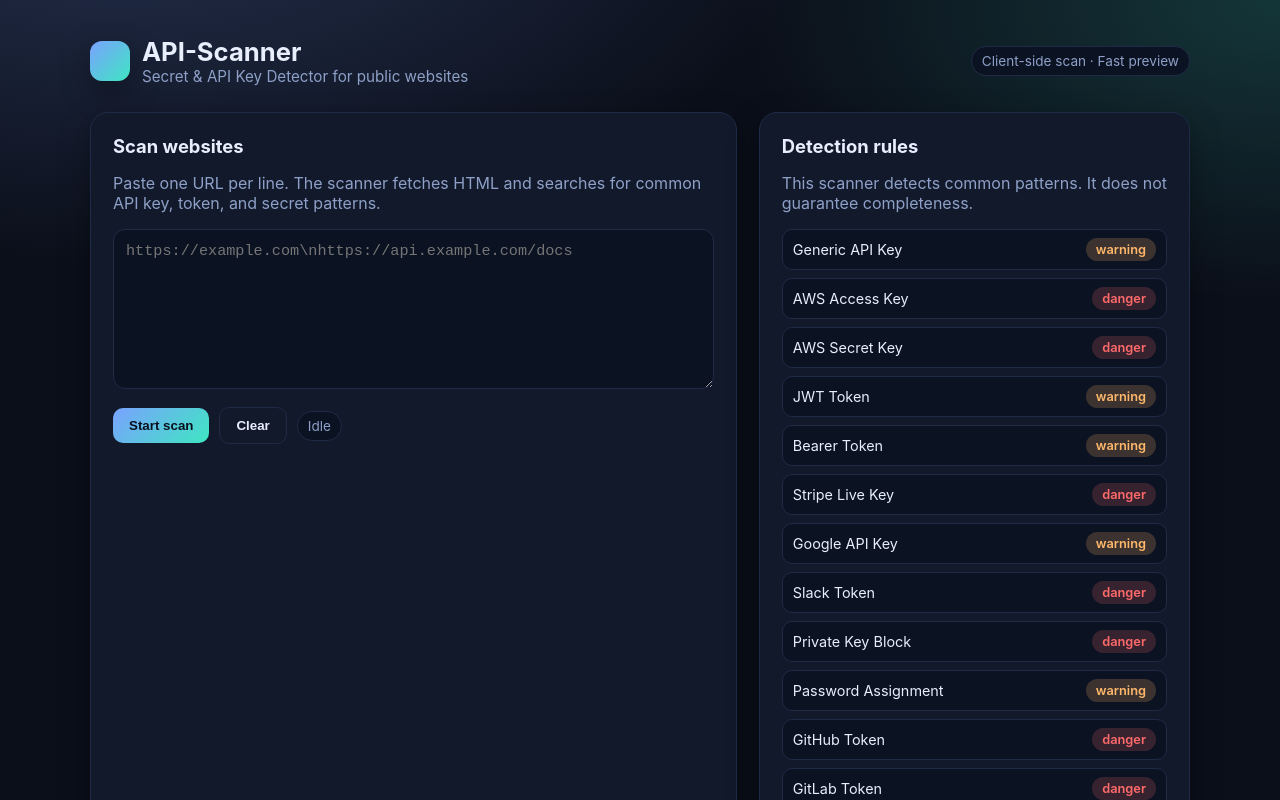
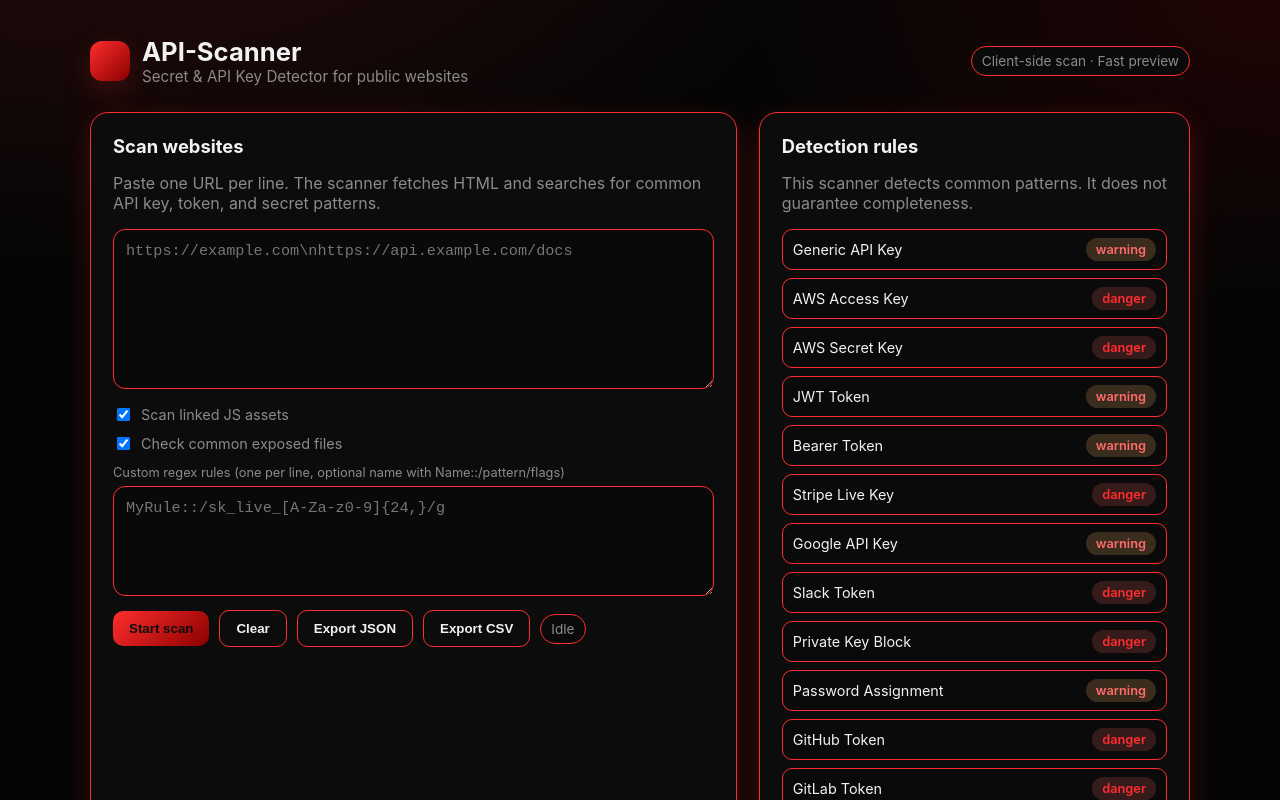
Before and after one commit to Murtsi/API-Scanner, a React (Vite) app: page / in a window 1280 px wide. Shown: the top 800 px of the page. Built offline with nearby package versions, Linux system fonts and the light colour scheme.

Commit message:
More detections

```diff
--- a/src/App.jsx
+++ b/src/App.jsx
@@ -144,6 +144,11 @@
   const [scanSummary, setScanSummary] = useState("Idle");
   const [statusRows, setStatusRows] = useState([]);
   const [results, setResults] = useState([]);
+  const [customRulesInput, setCustomRulesInput] = useState("");
+  const [scanOptions, setScanOptions] = useState({
+    scanAssets: true,
+    checkExposed: true,
+  });
   const patterns = useMemo(() => PATTERNS, []);
 
   const urls = useMemo(() => {
@@ -165,8 +170,78 @@
     });
   };
 
-  const extractMatches = (content) => {
-    return patterns
+  const parseCustomRules = () => {
+    const lines = customRulesInput
+      .split(/\r?\n/)
+      .map((line) => line.trim())
+      .filter(Boolean);
+
+    const rules = [];
+    lines.forEach((line, index) => {
+      let name = `Custom Rule ${index + 1}`;
+      let patternText = line;
+      let flags = "g";
+
+      if (line.includes("::")) {
+        const [left, right] = line.split("::").map((part) => part.trim());
+        name = left || name;
+        patternText = right || "";
+      }
+
+      if (!patternText) {
+        return;
+      }
+
+      if (patternText.startsWith("/") && patternText.lastIndexOf("/") > 0) {
+        const lastSlash = patternText.lastIndexOf("/");
+        flags = patternText.slice(lastSlash + 1) || "g";
+        patternText = patternText.slice(1, lastSlash);
+      }
+
+      try {
+        const regex = new RegExp(patternText, flags.includes("g") ? flags : `${flags}g`);
+        rules.push({
+          name,
+          severity: "warning",
+          regex,
+          example: patternText,
+        });
+      } catch {
+        // ignore invalid regex
+      }
+    });
+
+    return rules;
+  };
+
+  const customRules = useMemo(() => parseCustomRules(), [customRulesInput]);
+
+  const combinedPatterns = useMemo(() => {
+    return [...patterns, ...customRules];
+  }, [patterns, customRules]);
+
+  const shannonEntropy = (value) => {
+    const map = new Map();
+    for (const char of value) {
+      map.set(char, (map.get(char) || 0) + 1);
+    }
+    const length = value.length;
+    let entropy = 0;
+    for (const count of map.values()) {
+      const p = count / length;
+      entropy -= p * Math.log2(p);
+    }
+    return entropy;
+  };
+
+  const findHighEntropyStrings = (content) => {
+    const matches = content.match(/[A-Za-z0-9+/=_-]{40,}/g) || [];
+    const findings = matches.filter((match) => shannonEntropy(match) >= 3.6);
+    return findings.slice(0, 8).map((match) => match);
+  };
+
+  const extractMatches = (content, sourceLabel = "HTML") => {
+    const findings = combinedPatterns
       .map((rule) => {
         const matches = [...content.matchAll(rule.regex)];
         if (!matches.length) return null;
@@ -175,9 +250,77 @@
           severity: rule.severity,
           matches: matches.map((match) => match[0]).slice(0, 6),
           total: matches.length,
+          source: sourceLabel,
         };
       })
       .filter(Boolean);
+
+    const entropyMatches = findHighEntropyStrings(content);
+    if (entropyMatches.length) {
+      findings.push({
+        rule: "High-Entropy String",
+        severity: "warning",
+        matches: entropyMatches,
+        total: entropyMatches.length,
+        source: sourceLabel,
+      });
+    }
+
+    return findings;
+  };
+
+  const extractAssetUrls = (html, baseUrl) => {
+    try {
+      const doc = new DOMParser().parseFromString(html, "text/html");
+      const scripts = Array.from(doc.querySelectorAll("script[src]")).map((el) => el.getAttribute("src"));
+      const links = Array.from(doc.querySelectorAll("link[href]")).map((el) => el.getAttribute("href"));
+      const candidates = [...scripts, ...links]
+        .filter(Boolean)
+        .filter((src) => src.endsWith(".js") || src.includes(".js?"));
+
+      const urls = candidates.map((src) => new URL(src, baseUrl).toString());
+      return Array.from(new Set(urls)).slice(0, 10);
+    } catch {
+      return [];
+    }
+  };
+
+  const checkCommonPaths = async (url) => {
+    const paths = [
+      "/.env",
+      "/.env.local",
+      "/.git/config",
+      "/config.json",
+      "/settings.json",
+      "/swagger.json",
+      "/openapi.json",
+      "/swagger/v1/swagger.json",
+      "/robots.txt",
+      "/sitemap.xml",
+      "/backup.zip",
+      "/backup.tar.gz",
+    ];
+
+    try {
+      const origin = new URL(url).origin;
+      const checks = [];
+
+      for (const path of paths) {
+        const target = `${origin}${path}`;
+        try {
+          const response = await fetch(target, { method: "GET", mode: "cors" });
+          if (response.ok) {
+            checks.push({ path, status: response.status });
+          }
+        } catch {
+          // ignore fetch errors for these paths
+        }
+      }
+
+      return checks;
+    } catch {
+      return [];
+    }
   };
 
   const scanUrl = async (url) => {
@@ -188,13 +331,41 @@
         throw new Error(`HTTP ${response.status}`);
       }
       const text = await response.text();
-      const findings = extractMatches(text);
+      const findings = extractMatches(text, "HTML");
+      let assetFindings = [];
+      let assetsScanned = 0;
+      let exposedFiles = [];
+
+      if (scanOptions.scanAssets) {
+        const assetUrls = extractAssetUrls(text, url);
+        assetsScanned = assetUrls.length;
+        for (const assetUrl of assetUrls) {
+          try {
+            const assetResponse = await fetch(assetUrl, { mode: "cors" });
+            if (!assetResponse.ok) continue;
+            const assetText = await assetResponse.text();
+            assetFindings = assetFindings.concat(
+              extractMatches(assetText, `Asset: ${assetUrl}`)
+            );
+          } catch {
+            // ignore asset fetch errors
+          }
+        }
+      }
+
+      if (scanOptions.checkExposed) {
+        exposedFiles = await checkCommonPaths(url);
+      }
+
+      const mergedFindings = [...findings, ...assetFindings];
       updateStatus(url, "Done", "success");
       setResults((prev) => [
         ...prev,
         {
           url,
-          findings,
+          findings: mergedFindings,
+          assetsScanned,
+          exposedFiles,
           error: null,
         },
       ]);
@@ -205,6 +376,8 @@
         {
           url,
           findings: [],
+          assetsScanned: 0,
+          exposedFiles: [],
           error: error.message,
         },
       ]);
@@ -235,6 +408,43 @@
     setScanSummary("Idle");
   };
 
+  const exportJson = () => {
+    const blob = new Blob([JSON.stringify(results, null, 2)], {
+      type: "application/json",
+    });
+    const link = document.createElement("a");
+    link.href = URL.createObjectURL(blob);
+    link.download = "scan-results.json";
+    link.click();
+  };
+
+  const exportCsv = () => {
+    const rows = [
+      ["URL", "Rule", "Severity", "Source", "Match"],
+    ];
+
+    results.forEach((result) => {
+      result.findings.forEach((finding) => {
+        finding.matches.forEach((match) => {
+          rows.push([
+            result.url,
+            finding.rule,
+            finding.severity,
+            finding.source,
+            match,
+          ]);
+        });
+      });
+    });
+
+    const csv = rows.map((row) => row.map((cell) => `"${String(cell).replace(/"/g, '""')}"`).join(",")).join("\n");
+    const blob = new Blob([csv], { type: "text/csv" });
+    const link = document.createElement("a");
+    link.href = URL.createObjectURL(blob);
+    link.download = "scan-results.csv";
+    link.click();
+  };
+
   return (
     <div className="page">
       <Header />
@@ -243,14 +453,20 @@
           <ScannerPanel
             urlsInput={urlsInput}
             setUrlsInput={setUrlsInput}
+            customRulesInput={customRulesInput}
+            setCustomRulesInput={setCustomRulesInput}
+            scanOptions={scanOptions}
+            setScanOptions={setScanOptions}
             scanSummary={scanSummary}
             statusRows={statusRows}
             onScan={startScan}
             onClear={clearAll}
+            onExportJson={exportJson}
+            onExportCsv={exportCsv}
           />
           <ResultsPanel results={results} />
         </section>
-        <RulesPanel patterns={patterns} />
+        <RulesPanel patterns={combinedPatterns} />
       </div>
       <footer>Built for quick reconnaissance. Always handle discoveries responsibly.</footer>
     </div>
--- a/src/components/ResultsPanel.jsx
+++ b/src/components/ResultsPanel.jsx
@@ -26,6 +26,8 @@
           ? "warning"
           : "success";
 
+        const exposedCount = result.exposedFiles?.length || 0;
+
         return (
           <div className="result-card" key={result.url}>
             <h3>{result.url}</h3>
@@ -35,13 +37,25 @@
                   ? `${totalFindings} findings`
                   : "No findings"}
               </span>
+              {result.assetsScanned > 0 && (
+                <span className="badge warning">
+                  {result.assetsScanned} assets scanned
+                </span>
+              )}
+              {exposedCount > 0 && (
+                <span className="badge danger">
+                  {exposedCount} exposed files
+                </span>
+              )}
             </div>
 
             {result.findings.length ? (
               result.findings.map((item) => (
                 <div className="result-list" key={item.rule}>
                   <strong>{item.rule}</strong>
-                  <div className="muted small">{item.total} matches</div>
+                  <div className="muted small">
+                    {item.total} matches · {item.source}
+                  </div>
                   {item.matches.map((match) => (
                     <div className="highlight" key={match}>
                       {match}
@@ -54,6 +68,20 @@
                 No secrets detected in accessible HTML.
               </div>
             )}
+
+            {exposedCount > 0 && (
+              <div className="exposed">
+                <strong>Exposed files</strong>
+                <ul>
+                  {result.exposedFiles.map((file) => (
+                    <li key={file.path}>
+                      <span>{file.path}</span>
+                      <span className="muted small">HTTP {file.status}</span>
+                    </li>
+                  ))}
+                </ul>
+              </div>
+            )}
           </div>
         );
       })}
--- a/src/components/ScannerPanel.jsx
+++ b/src/components/ScannerPanel.jsx
@@ -1,10 +1,16 @@
 export default function ScannerPanel({
   urlsInput,
   setUrlsInput,
+  customRulesInput,
+  setCustomRulesInput,
+  scanOptions,
+  setScanOptions,
   scanSummary,
   statusRows,
   onScan,
   onClear,
+  onExportJson,
+  onExportCsv,
 }) {
   return (
     <div className="scanner">
@@ -20,10 +26,54 @@
         placeholder="https://example.com\nhttps://api.example.com/docs"
       />
 
+      <div className="options">
+        <label className="option">
+          <input
+            type="checkbox"
+            checked={scanOptions.scanAssets}
+            onChange={(event) =>
+              setScanOptions((prev) => ({
+                ...prev,
+                scanAssets: event.target.checked,
+              }))
+            }
+          />
+          Scan linked JS assets
+        </label>
+        <label className="option">
+          <input
+            type="checkbox"
+            checked={scanOptions.checkExposed}
+            onChange={(event) =>
+              setScanOptions((prev) => ({
+                ...prev,
+                checkExposed: event.target.checked,
+              }))
+            }
+          />
+          Check common exposed files
+        </label>
+      </div>
+
+      <div className="custom-rules">
+        <label className="muted small">Custom regex rules (one per line, optional name with Name::/pattern/flags)</label>
+        <textarea
+          value={customRulesInput}
+          onChange={(event) => setCustomRulesInput(event.target.value)}
+          placeholder="MyRule::/sk_live_[A-Za-z0-9]{24,}/g"
+        />
+      </div>
+
       <div className="actions">
         <button onClick={onScan}>Start scan</button>
         <button className="secondary" onClick={onClear}>
           Clear
+        </button>
+        <button className="secondary" onClick={onExportJson}>
+          Export JSON
+        </button>
+        <button className="secondary" onClick={onExportCsv}>
+          Export CSV
         </button>
         <span className="pill" aria-live="polite">
           {scanSummary}
--- a/src/styles/app.css
+++ b/src/styles/app.css
@@ -1,16 +1,16 @@
 :root {
   color-scheme: light dark;
-  --bg: #0b0f1a;
-  --card: #12192b;
-  --muted: #8ea0c7;
-  --text: #e8eefc;
-  --accent: #7aa2ff;
-  --accent-2: #3ee6c2;
-  --danger: #ff6b6b;
-  --warning: #ffb86b;
-  --success: #41d17c;
-  --border: #1f2b46;
-  --shadow: 0 10px 30px rgba(0, 0, 0, 0.35);
+  --bg: #050505;
+  --card: #0c0c0c;
+  --muted: #8b8b8b;
+  --text: #f2f2f2;
+  --accent: #ff2d2d;
+  --accent-2: #8b0000;
+  --danger: #ff2d2d;
+  --warning: #ff6b6b;
+  --success: #ff8f8f;
+  --border: #ff2d2d;
+  --shadow: 0 10px 30px rgba(255, 45, 45, 0.2);
 }
 
 * {
@@ -23,12 +23,12 @@
     sans-serif;
   background: radial-gradient(
       1200px 700px at 10% -10%,
-      rgba(122, 162, 255, 0.25),
+      rgba(255, 45, 45, 0.15),
       transparent 60%
     ),
     radial-gradient(
       900px 500px at 100% 0%,
-      rgba(62, 230, 194, 0.18),
+      rgba(139, 0, 0, 0.2),
       transparent 60%
     ),
     var(--bg);
@@ -104,7 +104,7 @@
   width: 100%;
   min-height: 160px;
   border-radius: 12px;
-  background: #0b1222;
+  background: #090909;
   border: 1px solid var(--border);
   color: var(--text);
   padding: 12px;
@@ -124,7 +124,7 @@
 button {
   background: linear-gradient(135deg, var(--accent), var(--accent-2));
   border: none;
-  color: #09111f;
+  color: #0d0d0d;
   font-weight: 600;
   padding: 10px 16px;
   border-radius: 10px;
@@ -148,7 +148,7 @@
   gap: 6px;
   padding: 6px 10px;
   border-radius: 999px;
-  background: #0b1222;
+  background: #0a0a0a;
   border: 1px solid var(--border);
   font-size: 0.85rem;
   color: var(--muted);
@@ -164,7 +164,7 @@
   display: flex;
   justify-content: space-between;
   align-items: center;
-  background: #0b1222;
+  background: #0a0a0a;
   border-radius: 12px;
   padding: 10px 12px;
   border: 1px solid var(--border);
@@ -203,7 +203,7 @@
 }
 
 .result-card {
-  background: #0b1222;
+  background: #0a0a0a;
   border: 1px solid var(--border);
   border-radius: 14px;
   padding: 14px;
@@ -229,7 +229,7 @@
 }
 
 .highlight {
-  color: var(--warning);
+  color: var(--danger);
   font-weight: 600;
   word-break: break-all;
 }
@@ -250,8 +250,53 @@
   font-size: 0.9rem;
   padding: 8px 10px;
   border-radius: 10px;
-  background: #0b1222;
+  background: #0a0a0a;
   border: 1px solid var(--border);
+}
+
+.options {
+  display: grid;
+  gap: 10px;
+  margin: 12px 0 6px;
+}
+
+.option {
+  display: flex;
+  align-items: center;
+  gap: 8px;
+  color: var(--muted);
+  font-size: 0.9rem;
+}
+
+.custom-rules {
+  margin-top: 12px;
+  display: grid;
+  gap: 6px;
+}
+
+.custom-rules textarea {
+  min-height: 110px;
+}
+
+.exposed {
+  margin-top: 12px;
+  padding: 12px;
+  border: 1px solid var(--border);
+  border-radius: 12px;
+  background: #0a0a0a;
+}
+
+.exposed ul {
+  margin: 8px 0 0;
+  padding-left: 18px;
+  display: grid;
+  gap: 6px;
+}
+
+.exposed li {
+  display: flex;
+  justify-content: space-between;
+  gap: 12px;
 }
 
 .notes {
```
